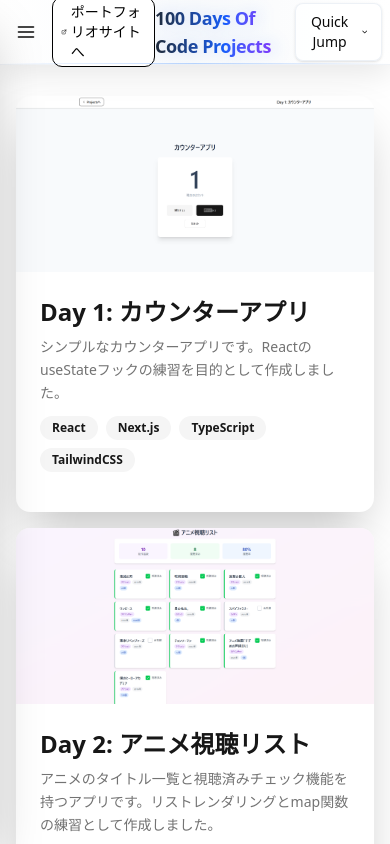
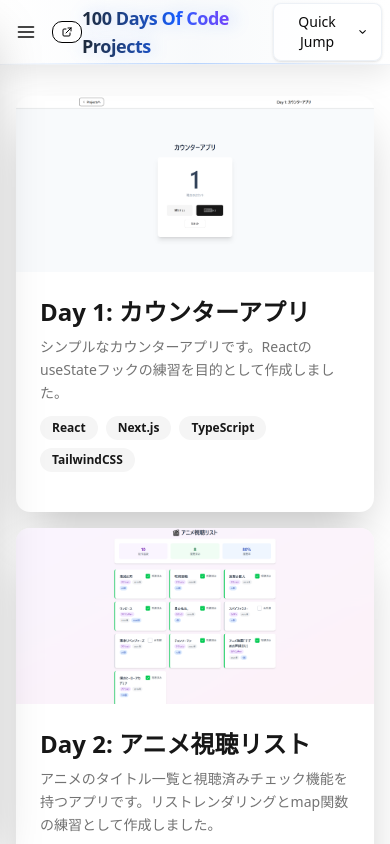
Before and after one commit to atsuki61/100DaysOfCode, a Next.js app: page / in a window 390 px wide. Shown: the top 844 px of the page. Built offline with nearby package versions, Linux system fonts and the light colour scheme.

Commit message:
chore: ポートフォリオボタンの表示/挙動を微調整

```diff
--- a/src/components/PortfolioSiteButton.tsx
+++ b/src/components/PortfolioSiteButton.tsx
@@ -4,7 +4,7 @@ interface PortfolioSiteButtonProps {
 
 export default function PortfolioSiteButton({ className = '' }: PortfolioSiteButtonProps) {
   // ダークモード対応のスタイル
-  const baseStyle = "inline-flex items-center gap-1 px-2 py-1 text-sm bg-white dark:bg-gray-800 text-black dark:text-white border border-black dark:border-gray-600 hover:bg-gray-100 dark:hover:bg-gray-700 rounded-lg transition-colors duration-200 font-medium";
+  const baseStyle = "inline-flex items-center gap-1 px-2 py-1 text-xs sm:text-sm bg-white dark:bg-gray-800 text-black dark:text-white border border-black dark:border-gray-600 hover:bg-gray-100 dark:hover:bg-gray-700 rounded-lg transition-colors duration-200 font-medium";
 
   const combinedClassName = `${baseStyle} ${className}`.trim();
 
@@ -14,6 +14,8 @@ export default function PortfolioSiteButton({ className = '' }: PortfolioSiteBut
       target="_blank"
       rel="noopener noreferrer"
       className={combinedClassName}
+      aria-label="ポートフォリオサイトへ"
+      title="ポートフォリオサイトへ"
     >
       {/* 外部リンクアイコン */}
       <svg
@@ -26,7 +28,7 @@ export default function PortfolioSiteButton({ className = '' }: PortfolioSiteBut
       >
         <path strokeLinecap="round" strokeLinejoin="round" d="M10 6H6a2 2 0 00-2 2v10a2 2 0 002 2h10a2 2 0 002-2v-4M14 4h6m0 0v6m0-6L10 14" />
       </svg>
-      ポートフォリオサイトへ
+      <span className="hidden sm:inline">ポートフォリオサイトへ</span>
     </a>
   );
 }
```
